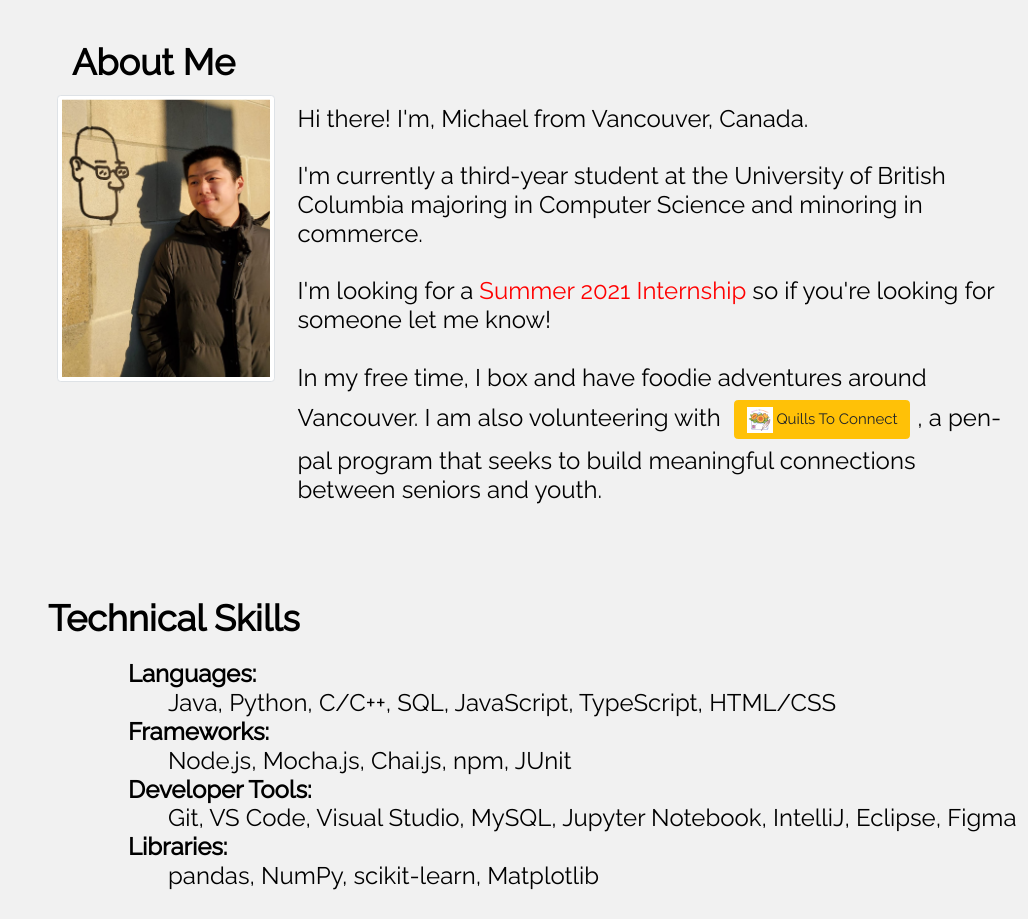
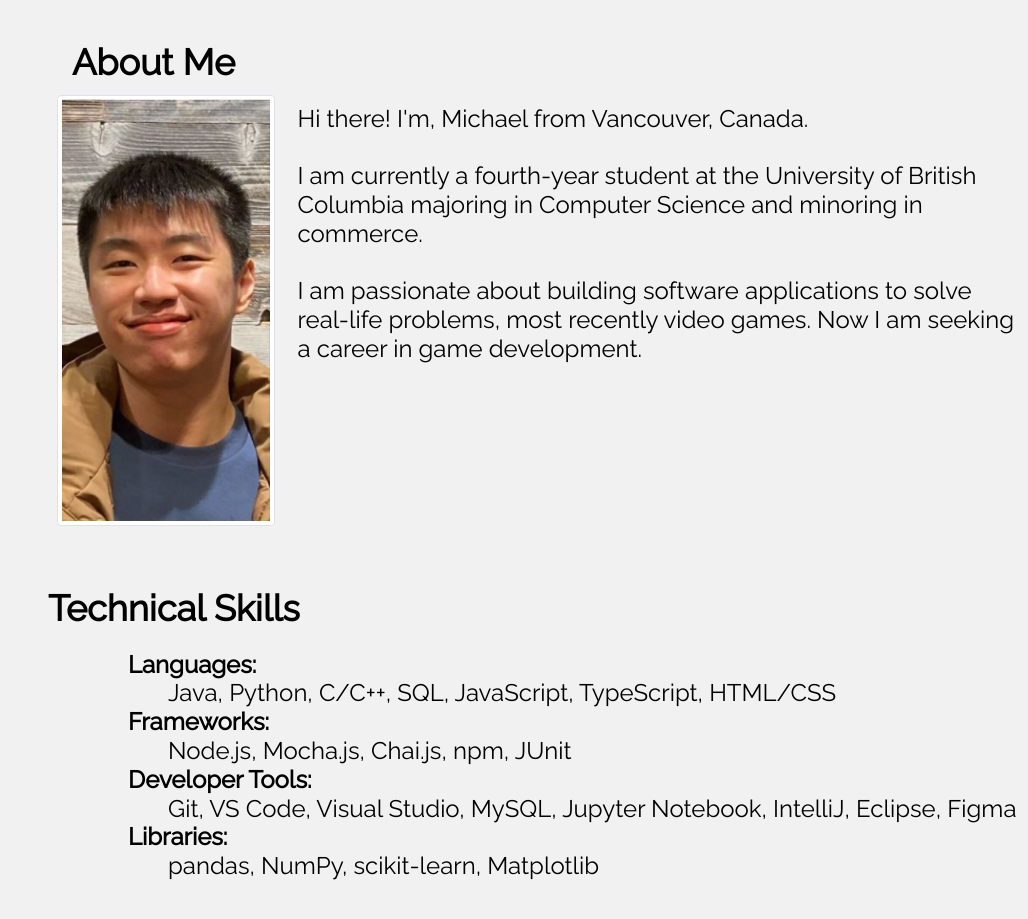
Before and after one commit to mtuntang/Portfolio, a plain HTML site: page index.html in a window 1280 px wide. Shown: the part 1359-2278 px from the top of the page, without its empty margins (252-1280 px from the left). Drawn offline with nearby package versions, Linux system fonts and the light colour scheme.

Commit message:
minor updates and photo fix

```diff
--- a/index.html
+++ b/index.html
@@ -31,8 +31,7 @@
       <a href="#" onclick="w3_close()" class="w3-hide-large w3-right w3-jumbo w3-padding w3-hover-grey" title="close menu">
         <i class="fa fa-remove"></i>
       </a>
-      <img src="https://media-exp1.licdn.com/dms/image/C5635AQFEyftL7UjboA/profile-framedphoto-shrink_200_200/0/1616886445718?e=1622152800&v=beta&t=bGd3k5y-CYsqtLPorNUZDZOBJczv4PDS_AbEG-ugIFY" style="width:45%;" class="w3-round"><br><br>
-      <h4><b>PORTFOLIO</b></h4>
+      <h4><b>MICHAEL'S PORTFOLIO</b></h4>
     </div>
     <div class="w3-bar-block">
       <a href="#portfolio" onclick="w3_close()" class="w3-bar-item w3-button w3-padding w3-text-teal"><i class="fa fa-th-large fa-fw w3-margin-right"></i>PORTFOLIO</a>
@@ -87,7 +86,7 @@
     <header id="portfolio">
       <span class="w3-button w3-hide-large w3-xxlarge w3-hover-text-grey" onclick="w3_open()"><i class="fa fa-bars"></i></span>
       <div class="w3-container">
-        <h1><b>My Portfolio</b></h1>
+        <h1><b>My Projects</b></h1>
       </div>
     </header>
 
@@ -221,23 +220,16 @@
       <div class="t row row-cols-xl-true">
         <div class="col-xl-3 col-lg col-md col-sm col">
           <div class="justify-content-center mb-2 mr-2  row">
-            <img alt="profile" src="images/prof.jpg" class="profile justify-content-end  img-fluid img-thumbnail">
+            <img alt="profile" src="images/Self Potrait.png" class="profile justify-content-end  img-fluid img-thumbnail">
           </div>
         </div>
         <div class="row-eq-height col">
           <div class="my-details rounded  row">
             <h3>Hi there! I'm, <span class="red">Michael</span> from Vancouver, Canada.
               <br><br>
-              I'm currently a third-year student at the <span class="red">University of British Columbia</span> majoring in Computer Science and minoring in commerce.
+              I am currently a fourth-year student at the <span class="red">University of British Columbia</span> majoring in Computer Science and minoring in commerce.
               <br><br>
-              I'm looking for a <span style="color:red;">Summer 2021 Internship</span> so if you're looking for someone let me know!
-              <br><br>
-              In my free time, I box and have foodie adventures around Vancouver. I am also volunteering with
-              <a href="https://quillstoconnect.wixsite.com/join?fbclid=IwAR25YMXWiBwaGZksBmqrBWFuKCl7I8kZ6hYfxx-XmNc1qbTozD0wc_BIPd0" class="m-2 btn btn-warning">
-                <img src="components\projectImages\Quills To Connect.png" aria-hidden="true"></img>
-                Quills To Connect
-                </button>
-              </a>, a pen-pal program that seeks to build meaningful connections between seniors and youth.
+              I am passionate about building software applications to solve real-life problems, most recently video games. Now I am seeking a career in game development.
               <br><br>
             </h3>
           </div>
```
Also changed, not shown: components/projectImages/BCID.jpeg (added), images/Self Potrait.png (added).
